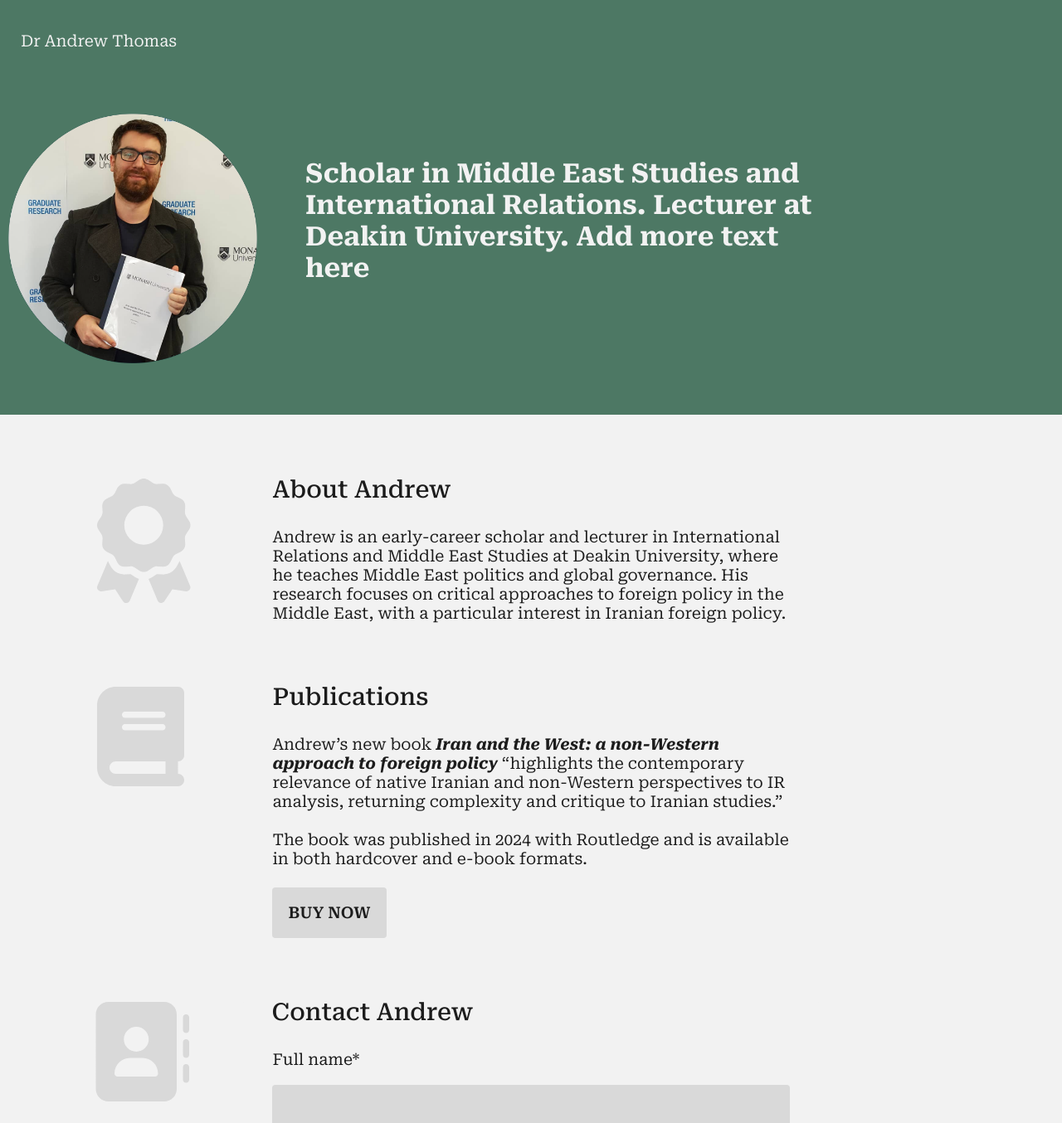
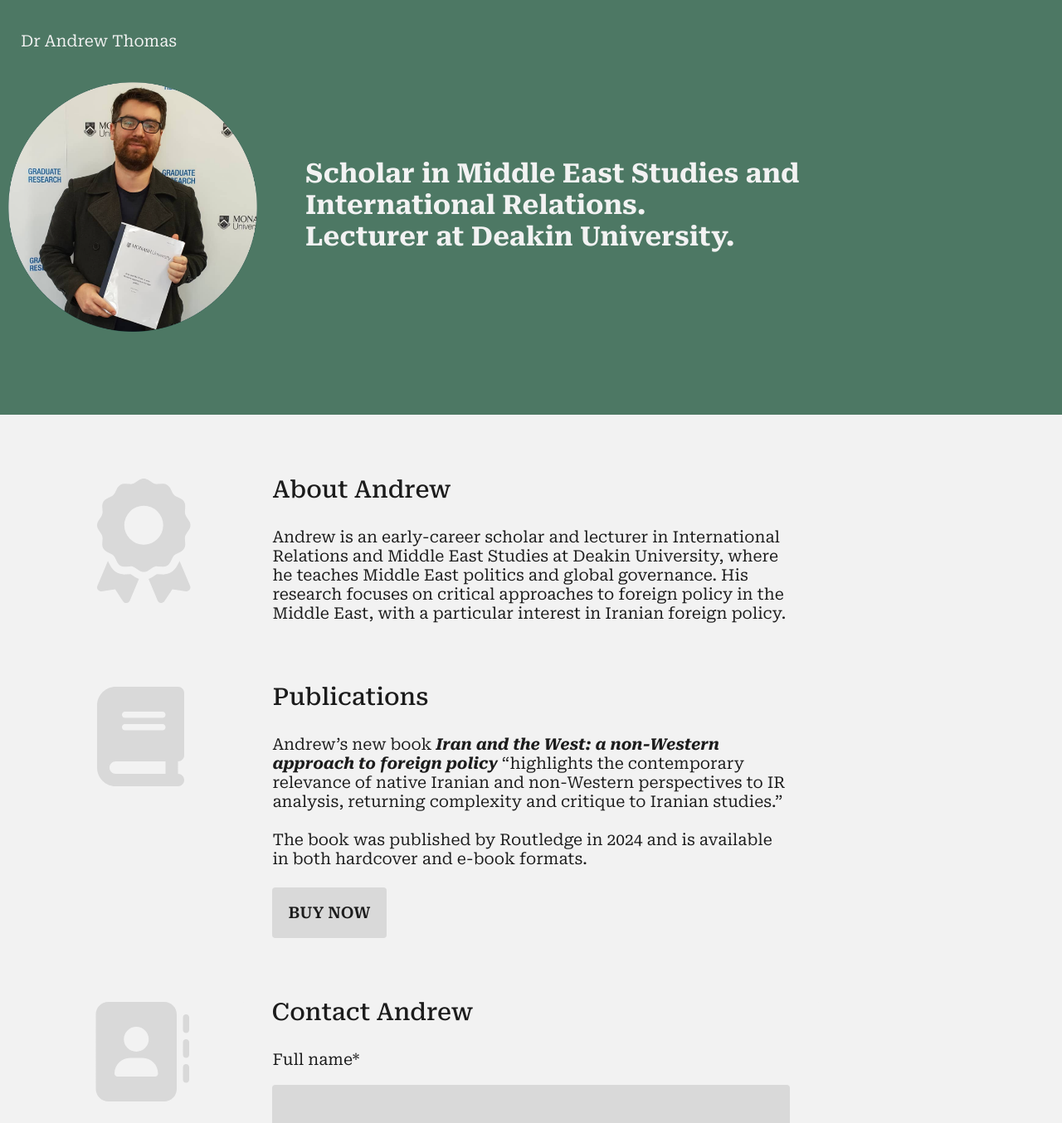
Before and after one commit to AndrewThomasWebsite/andrew-thomas-frontend, a React (Create React App) app: page / in a window 1280 px wide. Shown: the top 1354 px of the page at 83% size. Built offline with nearby package versions, Linux system fonts and the light colour scheme.

Commit message:
fixed error in title text

```diff
--- a/src/App.css
+++ b/src/App.css
@@ -34,7 +34,7 @@ h2 {
 
 header {
   position: relative;
-  height: 600px;
+  height: 580px;
   background-color: var(--accent-color);
 }
 
@@ -236,7 +236,7 @@ input:-webkit-autofill {
   }
 }
 
-@media (min-width: 400px) {
+@media (min-width: 376px) {
   header {
     height: 550px;
   }
--- a/src/App.js
+++ b/src/App.js
@@ -17,7 +17,7 @@ function App() {
           Dr Andrew Thomas
         </p>
         <h3 className='intro-text'>
-          Scholar in Middle East Studies and International Relations. Lecturer at Deakin University. Add more text here
+          Scholar in Middle East Studies and International Relations. <br></br>Lecturer at Deakin University.
         </h3>
         <img className='headshot' src={Headshot} alt="Andrew Thomas Headshot" />
       </header>
@@ -43,7 +43,7 @@ function App() {
         </p>
         <br></br>
         <p>
-          The book was published in 2024 with Routledge and is available in both hardcover and e-book formats.
+          The book was published by Routledge in 2024 and is available in both hardcover and e-book formats.
         </p>
         <br></br>
         <div className='buy-container'>
```
